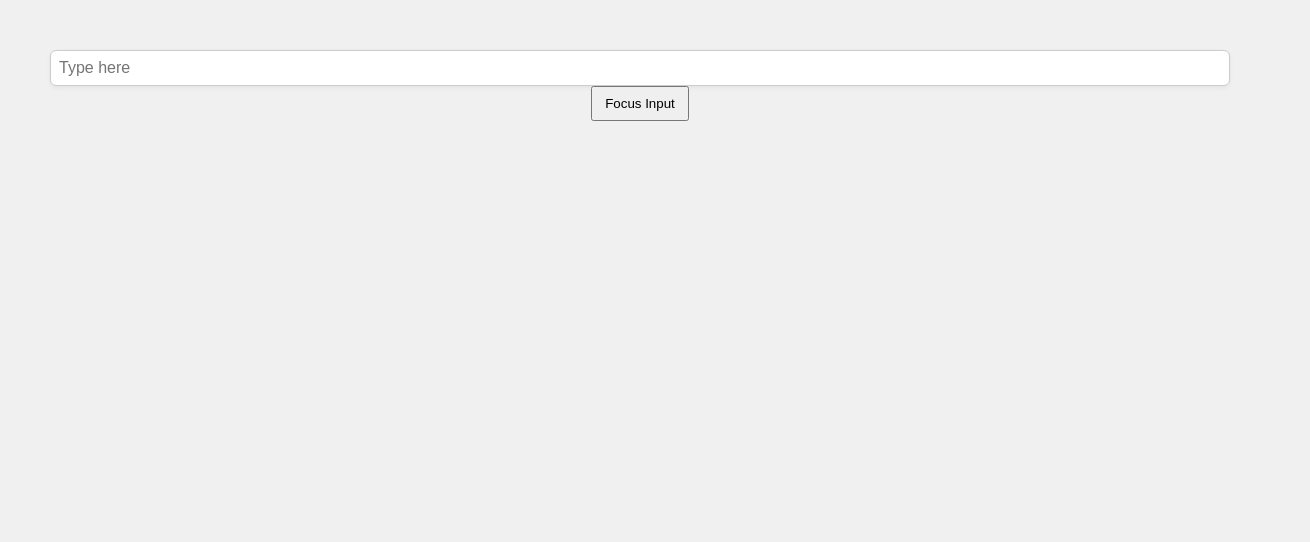
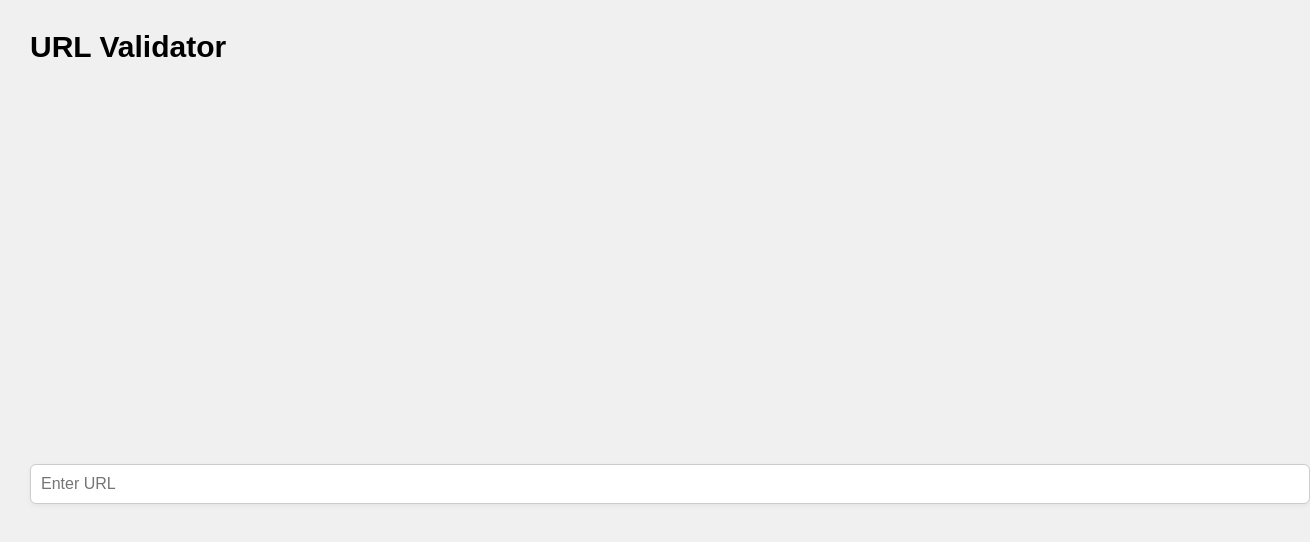
Before and after one commit to sonam002/react-interview-practice, a React (Vite) app: page / in a window 1280 px wide. Shown: the top 542 px of the page, 1310 px wide, since content can reach past the window. Built offline with nearby package versions, Linux system fonts and the light colour scheme.

Commit message:
008 - URL Validator

```diff
--- a/src/App.js
+++ b/src/App.js
@@ -9,6 +9,7 @@ import Counter from "./problems/004-usePreviousHook/Counter";
 import TogglePassword from "./problems/005-toggle-password/TogglePassword";
 import Accordion from "./problems/006-accordian/Accordian";
 import FocusInput from "./problems/007-focus-input/FocusInput";
+import URLValidator from "./problems/008-url-validator/URLValidator";
 
 const root = ReactDOM.createRoot(document.getElementById("root"));
 
@@ -44,7 +45,8 @@ const App = () => {
             {/*<Counter /> */}
             {/*<TogglePassword /> */}
             {/*<Accordion items={items} /> */}
-            <FocusInput />
+            {/*<FocusInput />*/}
+            <URLValidator />
         </div>
     );
 };
--- /dev/null
+++ b/src/problems/008-url-validator/URLValidator.js
@@ -0,0 +1,42 @@
+import { useState } from "react";
+
+function URLValidator() {
+  const [input, setInput] = useState("");
+  const [isValid, setIsValid] = useState(null);
+
+  function validateUrl(value) {
+    setInput(value);
+
+    const regex =
+      /^https?:\/\/(?:localhost(?::\d+)?|(?:[a-zA-Z0-9-]+\.)+[a-zA-Z]{2,})(?:\/\S*)?$/;
+
+    setIsValid(regex.test(value));
+  }
+
+  return (
+    <div>
+      <h1>URL Validator</h1>
+
+      <div className="container">
+        <input
+          data-testid="url-input"
+          type="text"
+          placeholder="Enter URL"
+          value={input}
+          onChange={(e) => validateUrl(e.target.value)}
+        />
+
+        {isValid !== null && (
+          <p
+            data-testid="result"
+            style={{ color: isValid ? "green" : "red" }}
+          >
+            {isValid ? "Valid URL" : "Invalid URL"}
+          </p>
+        )}
+      </div>
+    </div>
+  );
+}
+
+export default URLValidator;
```
